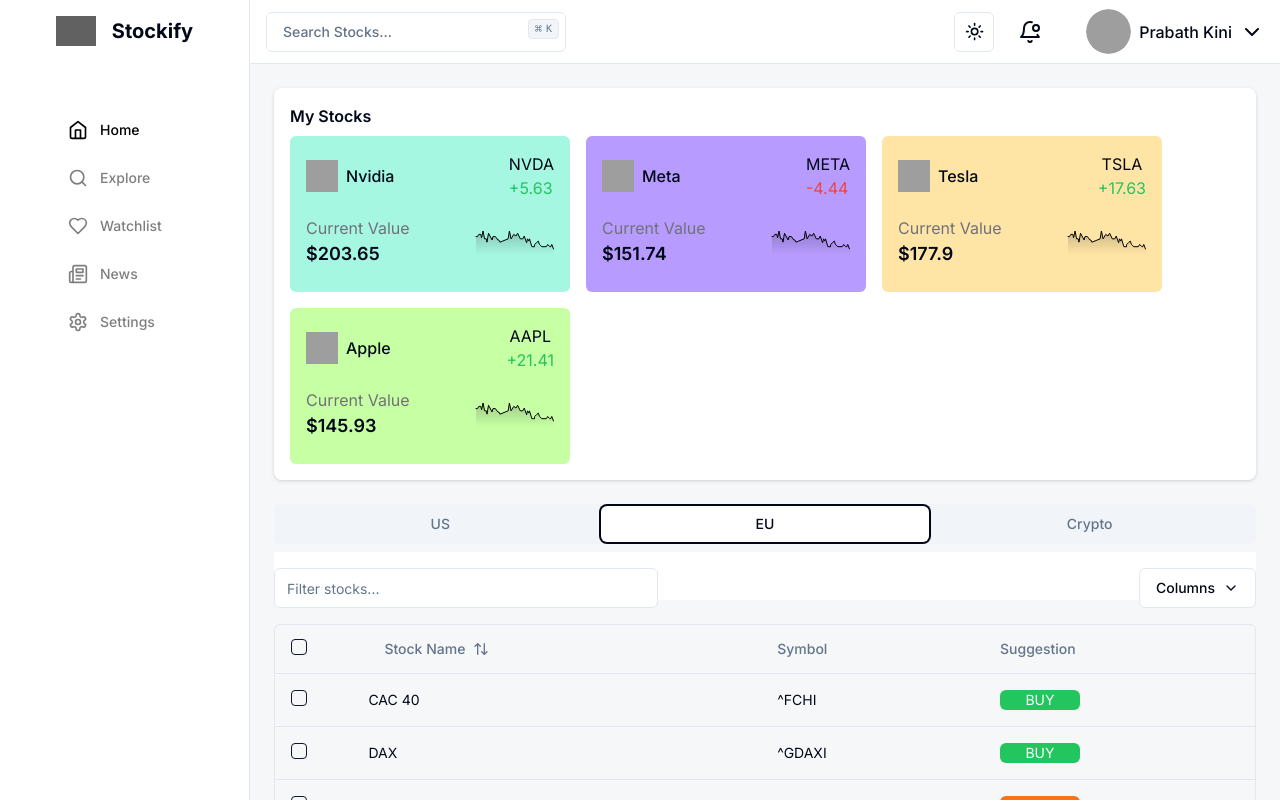
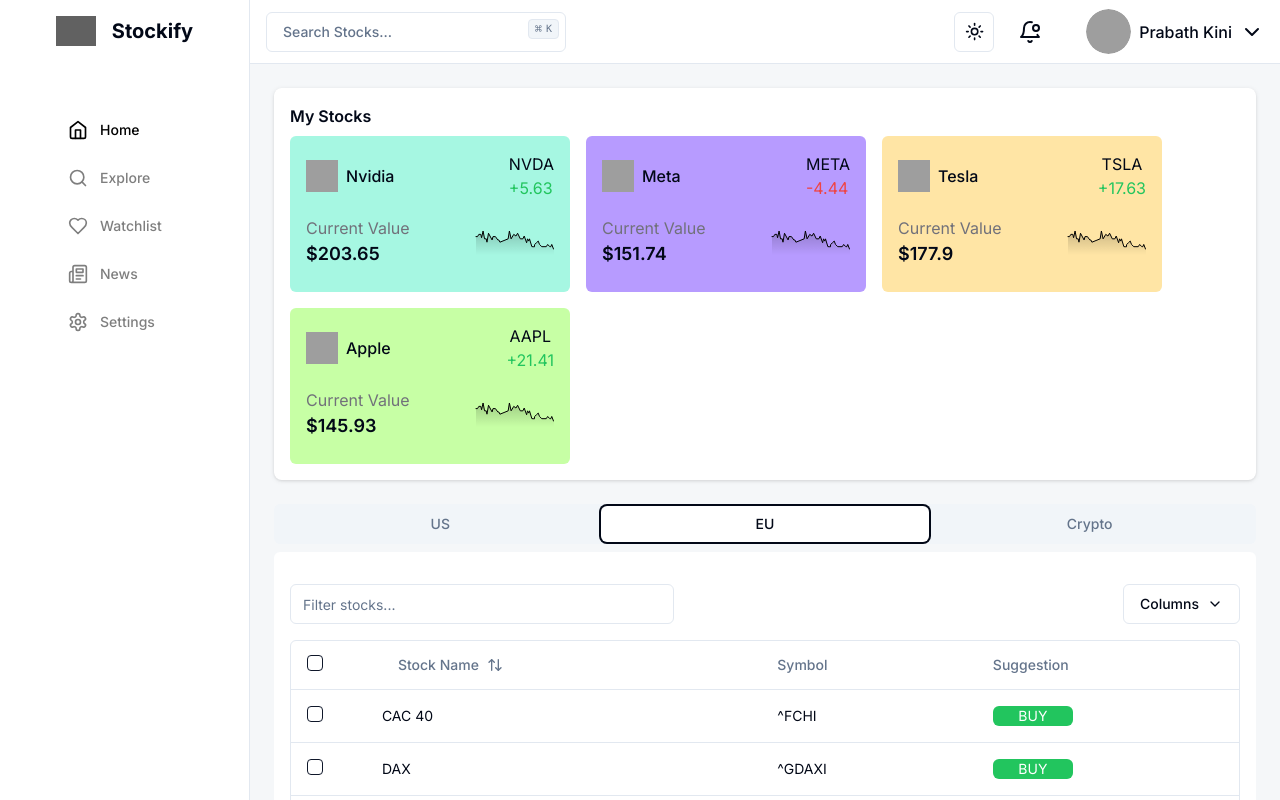
Before and after one commit to Prabathkini/Stockify, a Next.js app: page / in a window 1280 px wide. Both pictures are taken after a click on the tab "EU". Shown: the top 800 px of the page. Built offline with nearby package versions, Linux system fonts and the light colour scheme; grey boxes are pictures that could not be loaded.

Commit message:
bugfix: Fix table UI issue

```diff
--- a/components/market-tabs.tsx
+++ b/components/market-tabs.tsx
@@ -17,12 +17,12 @@
         </div>
       </TabsContent>
       <TabsContent value="EU">
-        <div className="w-full h-12 bg-white dark:bg-muted">
+        <div className="p-4 w-full rounded-md bg-white dark:bg-muted">
           <EuSuggestionTable />
         </div>
       </TabsContent>
       <TabsContent value="crypto">
-        <div className="w-full h-12 bg-white dark:bg-muted">
+        <div className="p-4 rounded-md w-full bg-white dark:bg-muted">
           <CryptoSuggestionTable />
         </div>
       </TabsContent>
```
